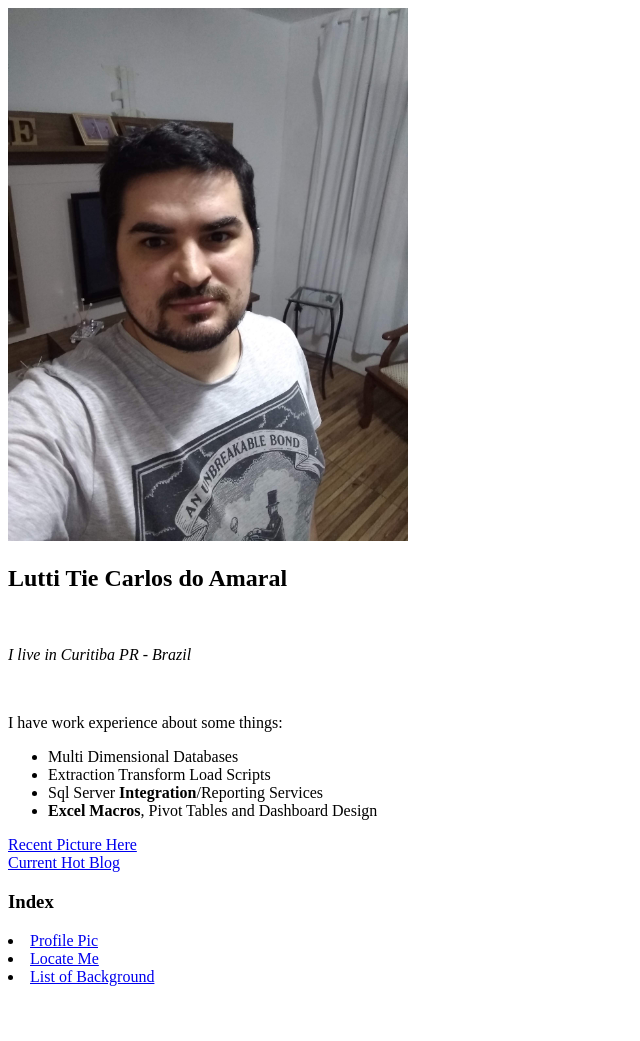
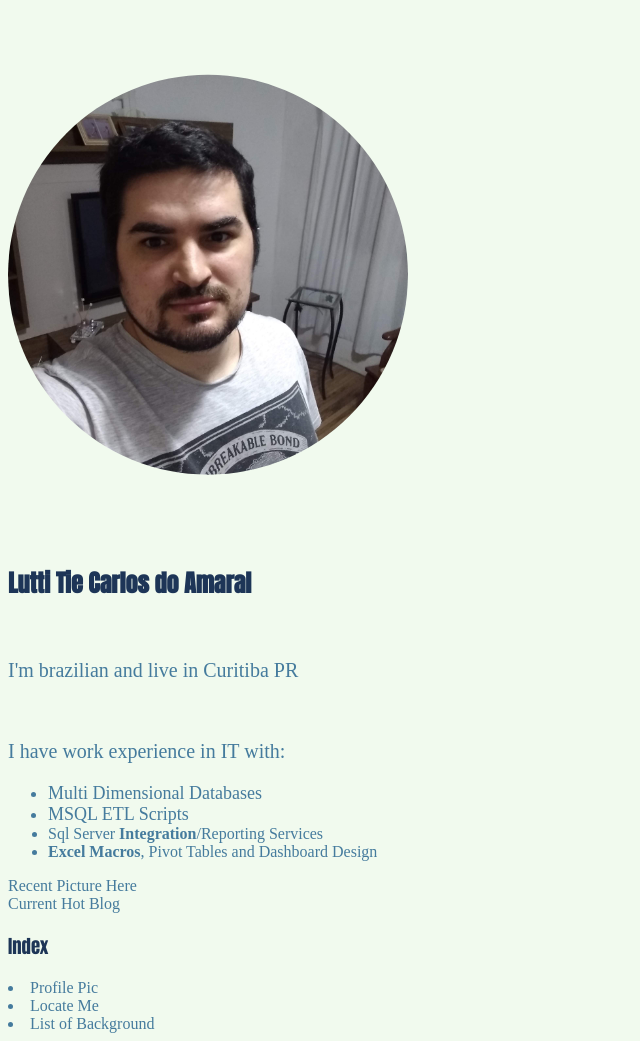
Before and after one commit to lutti/first-portfolio, a plain HTML site: page index.html in a window 1280 px wide. Shown: the whole page, without its empty margins (0-640 px from the left). Before the commit the page ends 994 px from the top, so only its background shows below. Drawn offline with Linux system fonts and the light colour scheme.

Commit message:
add cascading stylesheet

```diff
--- a/index.html
+++ b/index.html
@@ -2,20 +2,59 @@
 <html lang="pt-BR">
 <head>
     <meta charset="UTF-8">
+    <link rel="preconnect" href="https://fonts.googleapis.com">
+    <link rel="preconnect" href="https://fonts.gstatic.com" crossorigin>
+    <link href="https://fonts.googleapis.com/css2?family=Anton&display=swap" rel="stylesheet">
     <title>First Portfolio</title>
+    <style>
+        /*
+            Palleta de Cores
+            #E63946 - Vermelho
+            #F1FAEE - Gelo
+            #A8DADC - Azull Bebe
+            #457B9D - Azul
+            #1D3557 - Azul escuro
+        */
+        body{
+            background-color: #F1FAEE;
+            color: #457B9D;
+        }
+        h1, h2, h3{
+            font-family: Anton, sans-serif;
+            color: #1D3557;
+            font-weight: 400;
+        }
+        a{
+            text-decoration: none;
+            color: #457B9D;
+        }
+        a:visited{
+            color: #457B9D;
+        }
+        p{
+            font-size: 20px;
+        }
+        #pic{
+            border-radius: 50%;
+            clip-path: circle();
+        }
+        .li1,.li2{
+            font-size: 18px;
+        }
+    </style>
 </head>
 <body>
-    <img src="IMG_profile.jpg" alt="minha foto de perfil" width="400px" id="profile_pic"/>
+    <img id="pic" src="IMG_profile.jpg" alt="minha foto de perfil" width="400px" id="profile_pic"/>
     <h2><strong>Lutti Tie Carlos do Amaral</strong></h2>
     <br>
-    <p id="locate"><em>I live in Curitiba PR - Brazil</em></p>
+    <p id="locate">I'm brazilian and live in Curitiba PR</p>
     <br>
-    <p>I have work experience about some things:</p>
+    <p>I have work experience in IT with:</p>
     <ul id="list">
-        <li>Multi Dimensional Databases</li>
-        <li>Extraction Transform Load Scripts</li>
-        <li>Sql Server <strong>Integration</strong>/Reporting Services</li>
-        <li><strong>Excel Macros</strong>, Pivot Tables and Dashboard Design</li>
+        <li class="li1">Multi Dimensional Databases</li>
+        <li class="li2">MSQL ETL Scripts</li>
+        <li class="li3">Sql Server <strong>Integration</strong>/Reporting Services</li>
+        <li class="li4"><strong>Excel Macros</strong>, Pivot Tables and Dashboard Design</li>
     </ul>
     <a href="#profile_pic">Recent Picture Here</a>
     <br>
```
